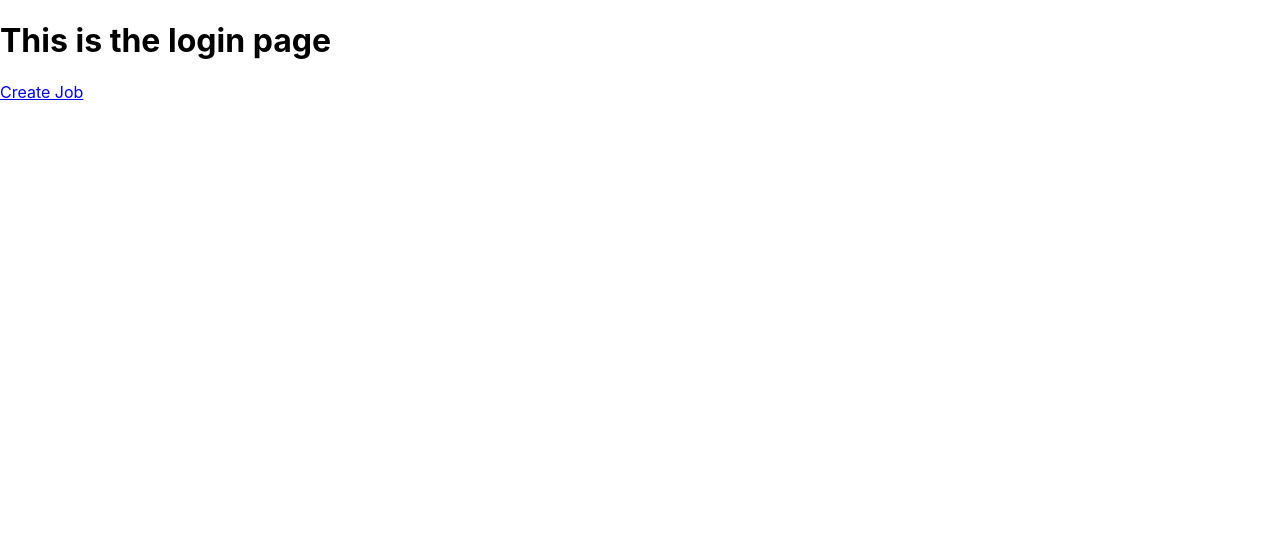
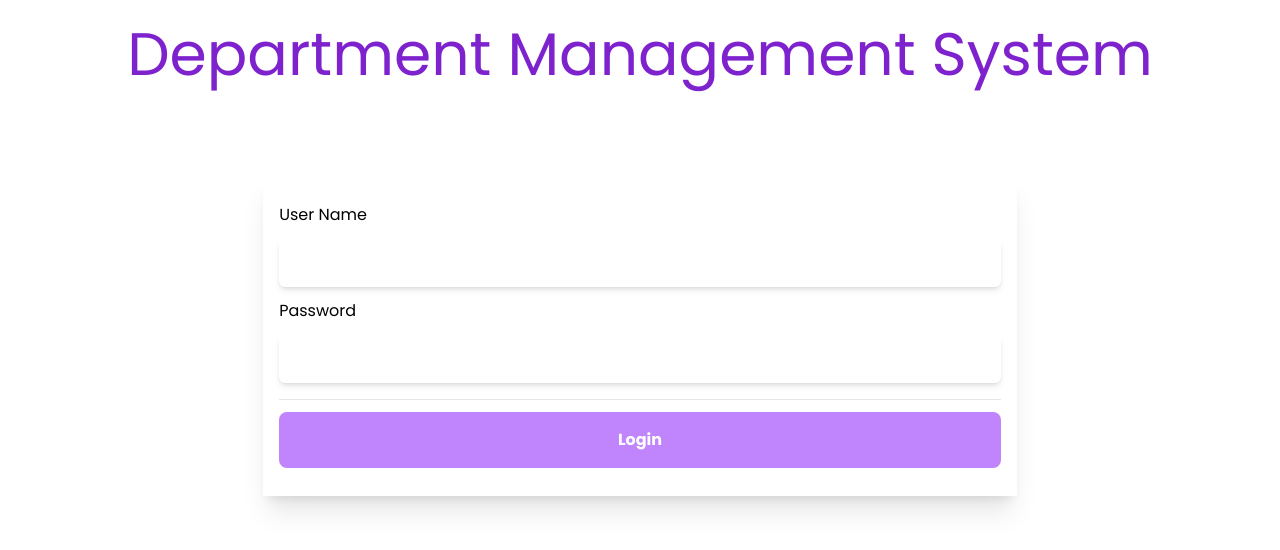
Before and after one commit to gary-stroup-developer/dms-app, a React (Create React App) app: page / in a window 1280 px wide. Shown: the top 550 px of the page. Built offline with nearby package versions, Linux system fonts and the light colour scheme.

Commit message:
installed tailwindcss. Created Login page and tested connection to backend.

```diff
--- /dev/null
+++ b/postcss.config.js
@@ -0,0 +1,6 @@
+module.exports = {
+  plugins: {
+    tailwindcss: {},
+    autoprefixer: {},
+  },
+}
--- a/public/index.html
+++ b/public/index.html
@@ -3,6 +3,8 @@
   <head>
     <meta charset="utf-8" />
     <meta name="viewport" content="width=device-width, initial-scale=1" />
+    <link rel="preconnect" href="https://fonts.googleapis.com"><link rel="preconnect" href="https://fonts.gstatic.com" crossorigin><link href="https://fonts.googleapis.com/css2?family=Poppins:wght@400;500;600;700;800;900&display=swap" rel="stylesheet">
+    <style> @import url('https://fonts.googleapis.com/css2?family=Poppins:wght@400;500;600;700;800;900&display=swap'); </style>
     <title>React App</title>
   </head>
   <body>
--- a/src/Pages/Login.js
+++ b/src/Pages/Login.js
@@ -1,12 +1,73 @@
-import { Link } from "react-router-dom"
+import axios from "axios";
+import { useState } from "react"
+// import {Redirect} from "react-router-dom";
 
-const Login = () => {
+
+export const Login = () => {
+
+    const [username, SetUsername] = useState("");
+    const [password, setPassword] = useState("");
+    const [errorMessage, setErrorMessage] = useState("");
+
+    function setValue(e) {
+        const { name, value } = e.target;
+        switch (name) {
+            case 'username':
+                SetUsername(value);
+                break;
+            case 'password':
+                setPassword(value);
+                break;
+            default:
+                console.log(`Sorry, option not available for ${name}.`);
+        }
+    }
+
+    const LoginUser = function (e) {
+        e.preventDefault();
+        let payload = {
+            username,
+            password,
+        }
+
+        axios.post("http://localhost:8080/dms/login",payload, {
+        headers: {
+            'content-type': 'application/json'
+        }
+        })
+        .then((response) => response.data).then(function (data) {
+        // handle success
+            console.log(data)
+            document.getElementById("first").innerHTML = data.username;
+            document.getElementById("last").innerHTML = data.password;
+
+        })
+        .catch(function (error) {
+            // handle error
+            setErrorMessage(error.response.data);
+        })
+
+        //     let message = resp.data;
+        //     if (message === "okay"){
+        //         <Redirect to="/dashboard"/>
+        //     }
+        // }
+    }
+
     return (
-        <div>
-            <h1>This is the login page</h1>
-            <Link to="/user/job/create">Create Job</Link>
+        <div className="grid grid-cols-5 grid-rows-4 gap-3 mx-auto p-2">
+            <h1 className="text-purple-700 text-xl col-span-5 mx-auto py-4 md:text-6xl">Department Management System</h1>
+            <form className="grid shadow-xl p-4 row-start-2 row-span-2 col-start-2 col-span-3">
+                <label className="block mt-3" htmlFor="username">User Name</label>
+                <input className="shadow-md my-3 rounded-md px-4 py-3" type="text" id="username" name="username" value={username} onChange={setValue} />
+                <label className="block" htmlFor="password">Password</label>
+                <input className="shadow-md my-3 px-4 py-3 rounded-md mb-4" type="text" id="password" name="password" value={password} onChange={setValue} />
+                <hr />
+                <input className="text-white font-bold bg-purple-400 rounded-lg p-4 my-3" type="submit" value="Login" onClick={LoginUser} />
+            </form>
+            <h1 className="text-red-500 md:text-2xl row-start-4 col-start-2 col-span-2 mt-4">{errorMessage}</h1>
+            <p id="first"></p>
+            <p id="last"></p>
         </div>
     )
 }
-
-export {Login}
--- a/src/index.css
+++ b/src/index.css
@@ -1,13 +1,7 @@
+@tailwind base;
+@tailwind components;
+@tailwind utilities;
 body {
   margin: 0;
-  font-family: -apple-system, BlinkMacSystemFont, 'Segoe UI', 'Roboto', 'Oxygen',
-    'Ubuntu', 'Cantarell', 'Fira Sans', 'Droid Sans', 'Helvetica Neue',
-    sans-serif;
-  -webkit-font-smoothing: antialiased;
-  -moz-osx-font-smoothing: grayscale;
+  font-family: 'Poppins', sans-serif;
 }
-
-code {
-  font-family: source-code-pro, Menlo, Monaco, Consolas, 'Courier New',
-    monospace;
-}
--- /dev/null
+++ b/tailwind.config.js
@@ -0,0 +1,10 @@
+/** @type {import('tailwindcss').Config} */
+module.exports = {
+  content: [
+    "./src/**/*.{js,jsx,ts,tsx}",
+  ],
+  theme: {
+    extend: {},
+  },
+  plugins: [],
+}
```
Also changed, not shown: package.json (+6 -1 lines).
